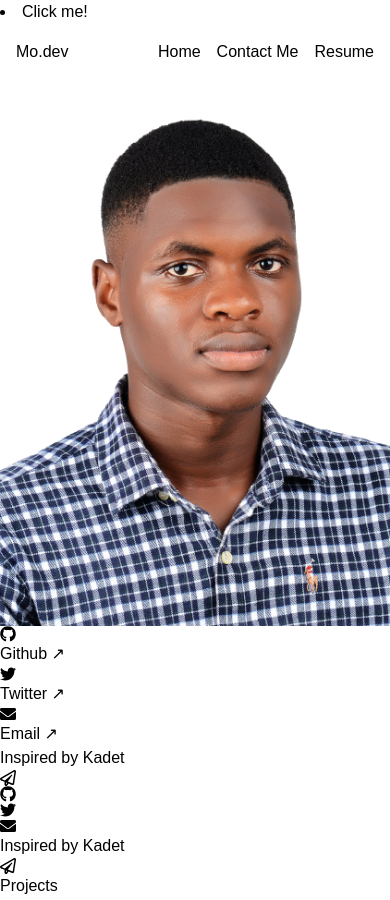
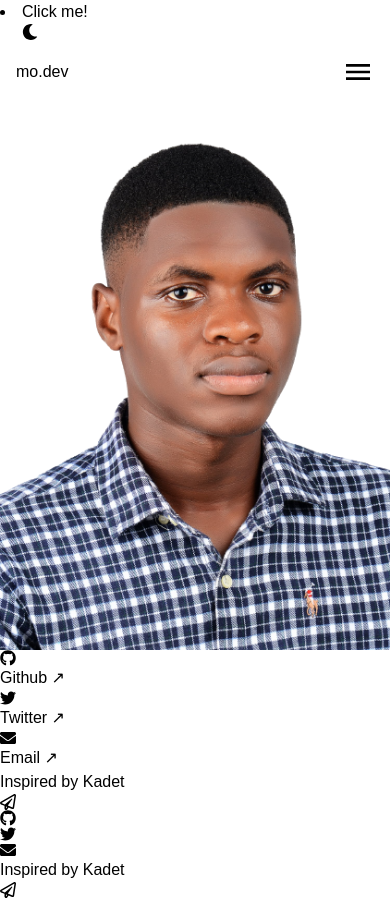
Before and after one commit to mosesfawole/portfolio, a React (Create React App) app: page / in a window 390 px wide. Shown: the top 900 px of the page. Built offline with nearby package versions, Linux system fonts and the light colour scheme.

Commit message:
desktop and mobile header structure

```diff
--- a/src/components/Header.jsx
+++ b/src/components/Header.jsx
@@ -2,9 +2,9 @@ import { Link } from "react-router-dom";
 import { motion } from "framer-motion";
 import { useState } from "react";
 import { MdMenu } from "react-icons/md";
+
 const Header = () => {
   const [isMenu, setIsMenu] = useState(false);
-  const [active, setActive] = useState(true);
   const openMenu = () => {
     setIsMenu(!isMenu);
   };
@@ -23,33 +23,43 @@ const Header = () => {
 
   return (
     // navbar
-    <div className="header flex p-4">
-      <div className="logo flex flex-1">Mo.dev</div>
+    <div className="header  p-4">
+      {/* desktop view */}
+      <div className="desktop md:flex hidden">
+        <div className="logo flex flex-1">mo.dev</div>
         <div className="flex items-center">
           <ul className="flex gap-4">
             <li className="">
               <Link className="" to="/">
-              Home
+                home
               </Link>
             </li>
             <li className="">
               <Link className="" to="/contact ">
-              Contact Me
+                contact
               </Link>
             </li>
             <li>
               <Link className="" to="/info">
-              Resume
+                resume
               </Link>
             </li>{" "}
           </ul>
         </div>
+      </div>
 
       {/* Mobile menu  */}
-      {/* <div className="">
-            <MdMenu className={isMenu ? "" : ""} onClick={openMenu} />
+      <div className="md:hidden flex items-center">
+        <div className="logo flex flex-1">mo.dev</div>
 
-            <div id="menu" className={isMenu ? "" : ""}>
+        <div className="">
+          <MdMenu
+            className={isMenu ? "hidden" : "flex text-[2rem]"}
+            onClick={openMenu}
+          />
+        </div>
+
+        <div id="menu" className={isMenu ? "" : "hidden"}>
           <div onClick={handleClose} className=" ">
             <svg
               stroke="#fff"
@@ -78,7 +88,7 @@ const Header = () => {
             </Link>
           </div>
         </div>
-          </div> */}
+      </div>
     </div>
   );
 };
--- a/src/index.css
+++ b/src/index.css
@@ -23,7 +23,7 @@ body {
   background-attachment: fixed;
 }
 .dark {
-  background-color: black;
+  background-color: #121212;
   color: white;
   transition: all 0.3s ease-in-out;
 }
--- a/src/pages/Home.jsx
+++ b/src/pages/Home.jsx
@@ -5,6 +5,8 @@ import HeroText from "../components/HeroText";
 import { useEffect, useState } from "react";
 import Loader from "../components/Loader";
 import Explore from "../components/Explore";
+import { FaMoon } from "react-icons/fa";
+
 const Home = () => {
   const [isLoading, setIsLoading] = useState(false);
   const [dark, setDark] = useState(false);
@@ -69,7 +71,10 @@ const Home = () => {
       ) : (
         <div className={dark ? "dark" : "wrapper"}>
           <li>
-            <button onClick={() => setDark(!dark)}>Click me!</button>
+            <button onClick={() => setDark(!dark)}>
+              Click me!
+              <FaMoon />
+            </button>
           </li>
           <motion.div initial="hidden " animate="visible" className=" ">
             <div className="">
```
Lines whose indentation alone changed are shown as unchanged.
